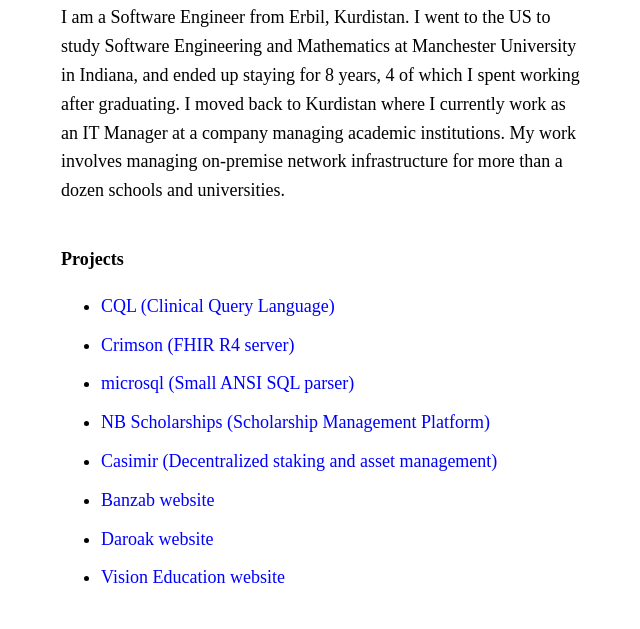
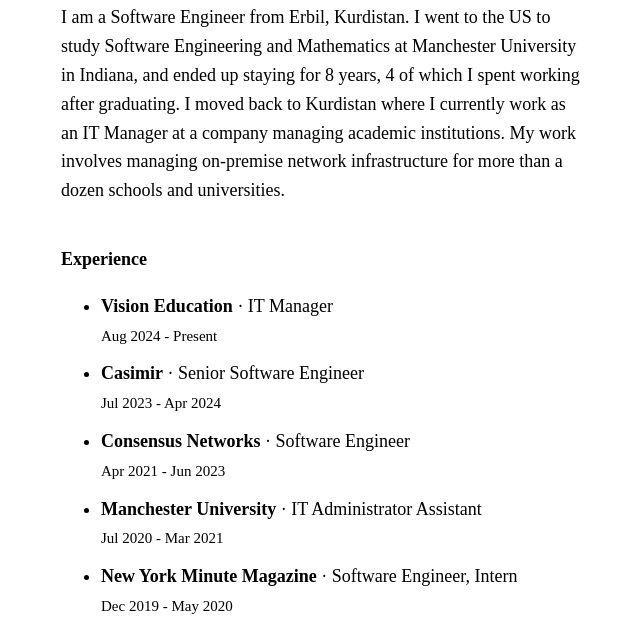
Before and after one commit to hawyar/hawyar.github.io, a plain HTML site: page index.html in a window 1280 px wide. Shown: the part 281-910 px from the top of the page, without its empty margins (319-959 px from the left). Drawn offline with Linux system fonts and the light colour scheme.

Commit message:
add work exp

```diff
--- a/index.html
+++ b/index.html
@@ -65,6 +65,32 @@
                 </p>
             </section>
 
+           <section>
+    <h2>Experience</h2>
+    <ul>
+        <li>
+            <b>Vision Education</b> · IT Manager<br>
+            <small>Aug 2024 - Present</small>
+        </li>
+        <li>
+            <b>Casimir</b> · Senior Software Engineer<br>
+            <small>Jul 2023 - Apr 2024</small>
+        </li>
+        <li>
+            <b>Consensus Networks</b> · Software Engineer<br>
+            <small>Apr 2021 - Jun 2023</small>
+        </li>
+        <li>
+            <b>Manchester University</b> · IT Administrator Assistant<br>
+            <small>Jul 2020 - Mar 2021</small>
+        </li>
+        <li>
+            <b>New York Minute Magazine</b> · Software Engineer, Intern<br>
+            <small>Dec 2019 - May 2020</small>
+        </li>
+    </ul>
+</section>
+
             <section>
                 <h2>Projects</h2>
                 <ul>
@@ -129,7 +155,7 @@
             <section>
                 <h2>Things I find interesting:</h2>
                 <ul>
-                    <li>Distributed systems and consensus algorithms</li>
+                    <li>Consensus algorithms in distributed systems</li>
                     <li>The 2008 housing market crisis</li>
                     <li>The Bauhaus school and its manifesto</li>
                     <li>Essays by Christopher Hitchens</li>
```
